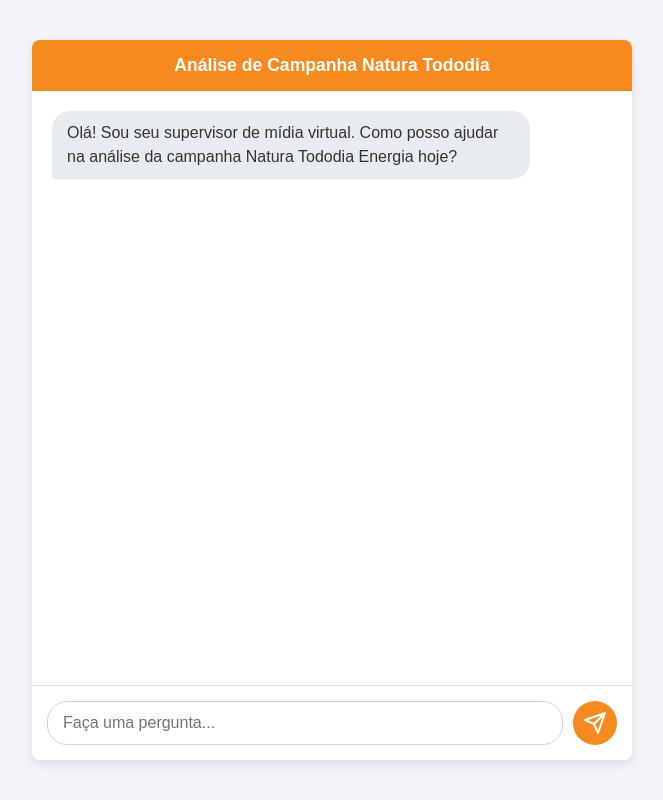
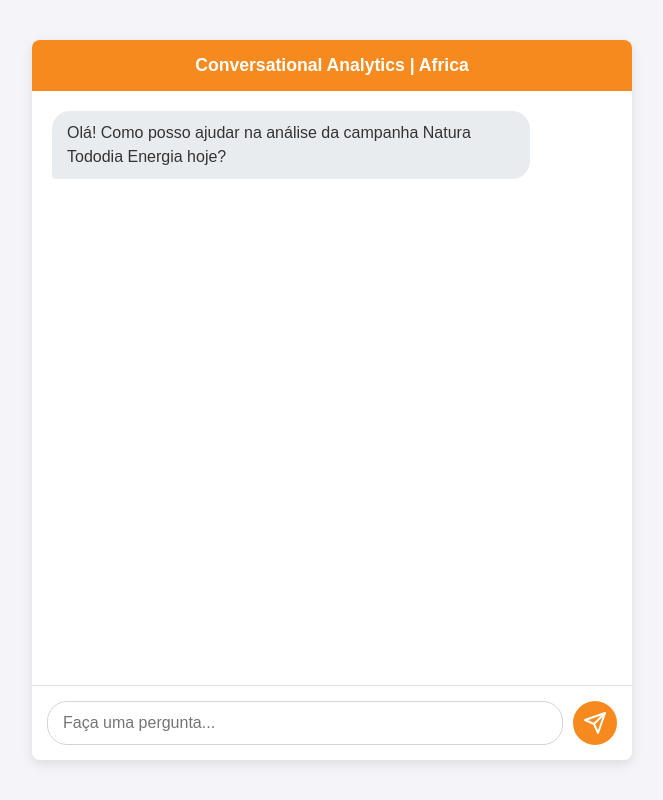
Before and after one commit to gabriellapaixao-cyber/frontend-chatbot-natura, a plain HTML site: page index.html in a window 1280 px wide. Shown: the whole page, without its empty margins (308-971 px from the left). Drawn offline with nearby package versions, Linux system fonts and the light colour scheme.

Commit message:
index.html

```diff
--- a/index.html
+++ b/index.html
@@ -3,16 +3,16 @@
 <head>
     <meta charset="UTF-8">
     <meta name="viewport" content="width=device-width, initial-scale=1.0">
-    <title>Supervisor de Mídia AI</title>
+    <title>Conversational Analytics | Africa</title>
     <link rel="stylesheet" href="style.css">
 </head>
 <body>
     <div id="chat-container">
-        <div id="header">Análise de Campanha Natura Tododia</div>
+        <div id="header">Conversational Analytics | Africa</div>
         <div id="chat-window">
             <div id="chat-messages">
                 <div class="message bot-message">
-                    Olá! Sou seu supervisor de mídia virtual. Como posso ajudar na análise da campanha Natura Tododia Energia hoje?
+                    Olá! Como posso ajudar na análise da campanha Natura Tododia Energia hoje?
                 </div>
             </div>
         </div>
@@ -29,4 +29,5 @@
     <script src="https://cdn.jsdelivr.net/npm/marked/marked.min.js"></script>
     <script src="script.js"></script>
 </body>
+
 </html>
```
